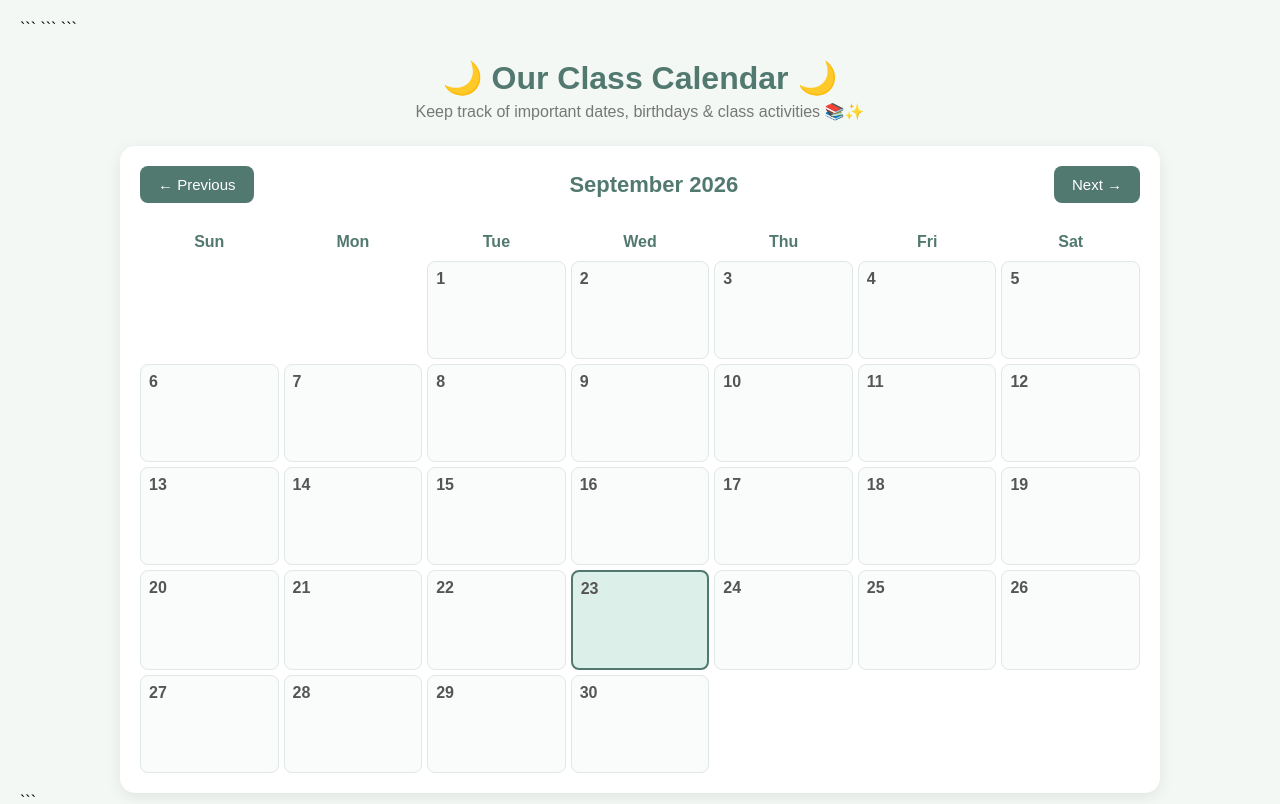
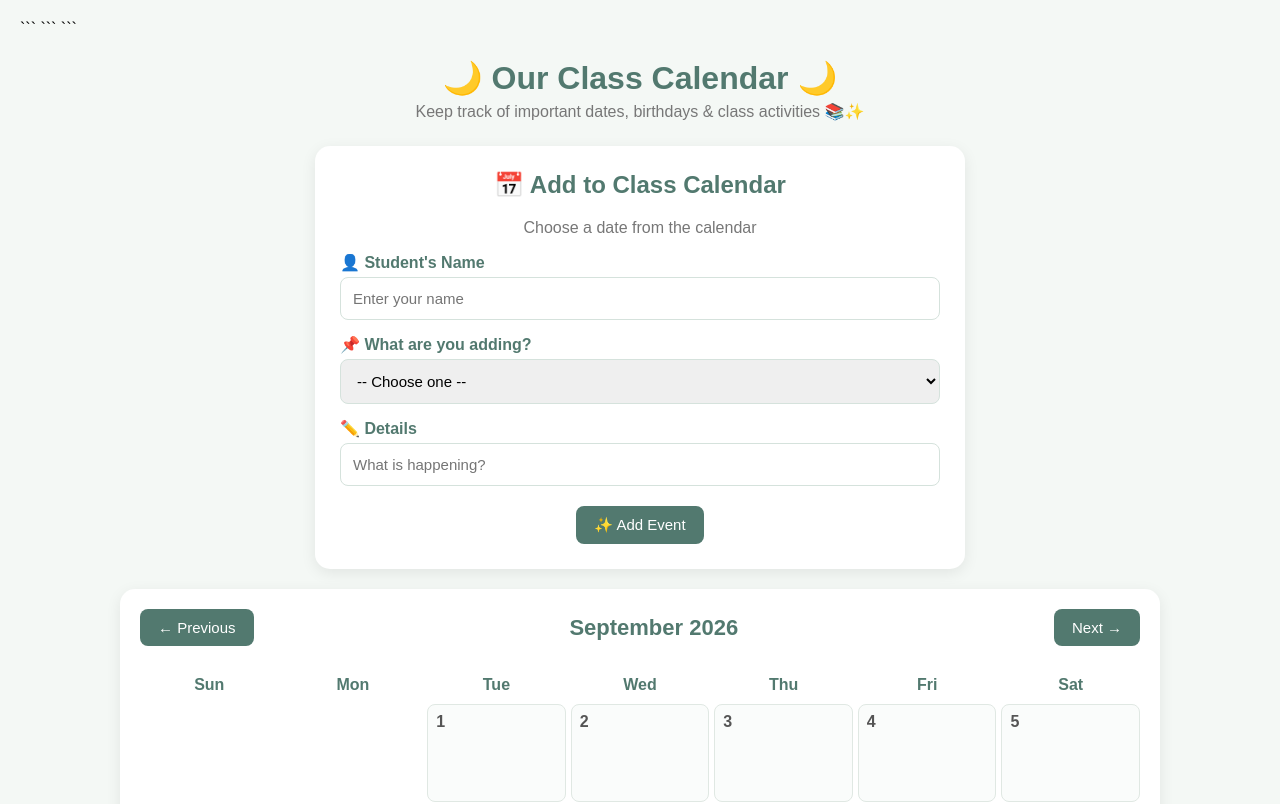
Before and after one commit to Faqiihah/student-calendar, a plain HTML site: page index.html in a window 1280 px wide. Shown: the top 804 px of the page. Drawn offline with Linux system fonts and the light colour scheme.

Commit message:
Update index.html

````diff
--- a/index.html
+++ b/index.html
@@ -92,6 +92,48 @@
         background: #dcefe8;
         border: 2px solid #52796f;
     }
+    .event-form {
+    max-width: 600px;
+    margin: 20px auto;
+    background: white;
+    padding: 25px;
+    border-radius: 15px;
+    box-shadow: 0 4px 15px rgba(0,0,0,0.08);
+}
+
+.event-form h2 {
+    text-align: center;
+    color: #52796f;
+    margin-top: 0;
+}
+
+.event-form p {
+    text-align: center;
+    color: #777;
+}
+
+.event-form label {
+    display: block;
+    margin-top: 15px;
+    margin-bottom: 5px;
+    font-weight: bold;
+    color: #52796f;
+}
+
+.event-form input,
+.event-form select {
+    width: 100%;
+    box-sizing: border-box;
+    padding: 12px;
+    border: 1px solid #d5e2dc;
+    border-radius: 8px;
+    font-size: 15px;
+}
+
+.event-form button {
+    display: block;
+    margin: 20px auto 0;
+}
 </style>
 ```
 
@@ -106,9 +148,35 @@
     Keep track of important dates, birthdays & class activities 📚✨
 </div>
 
-<div id="calendar">
+<div id="eventForm" class="event-form">
 
-    <div class="calendar-header">
+    <h2>📅 Add to Class Calendar</h2>
+
+    <p id="selectedDate">Choose a date from the calendar</p>
+
+    <label>👤 Student's Name</label>
+    <input type="text" id="studentName" placeholder="Enter your name">
+
+    <label>📌 What are you adding?</label>
+
+    <select id="eventType">
+        <option value="">-- Choose one --</option>
+        <option value="🎂 Birthday">🎂 Birthday</option>
+        <option value="📝 Assignment">📝 Assignment</option>
+        <option value="📚 Quiz">📚 Quiz</option>
+        <option value="🏆 Activity">🏆 Activity</option>
+        <option value="📢 Announcement">📢 Announcement</option>
+        <option value="📌 Other">📌 Other</option>
+    </select>
+
+    <label>✏️ Details</label>
+    <input type="text" id="eventDetails" placeholder="What is happening?">
+
+    <button onclick="addEvent()">✨ Add Event</button>
+
+</div>
+  <div id="calendar">
+      <div class="calendar-header">
         <button onclick="previousMonth()">← Previous</button>
 
         <div id="monthYear"></div>
````
